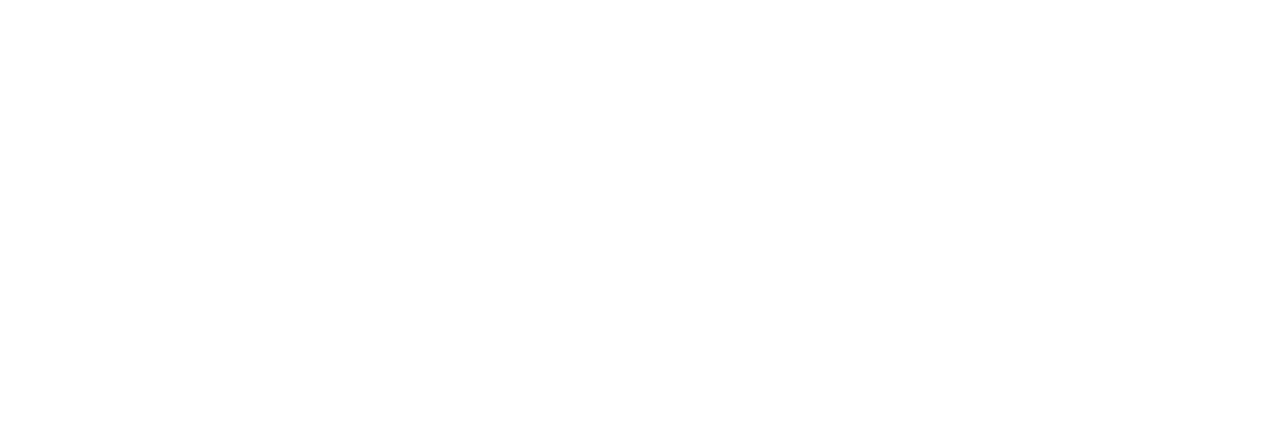
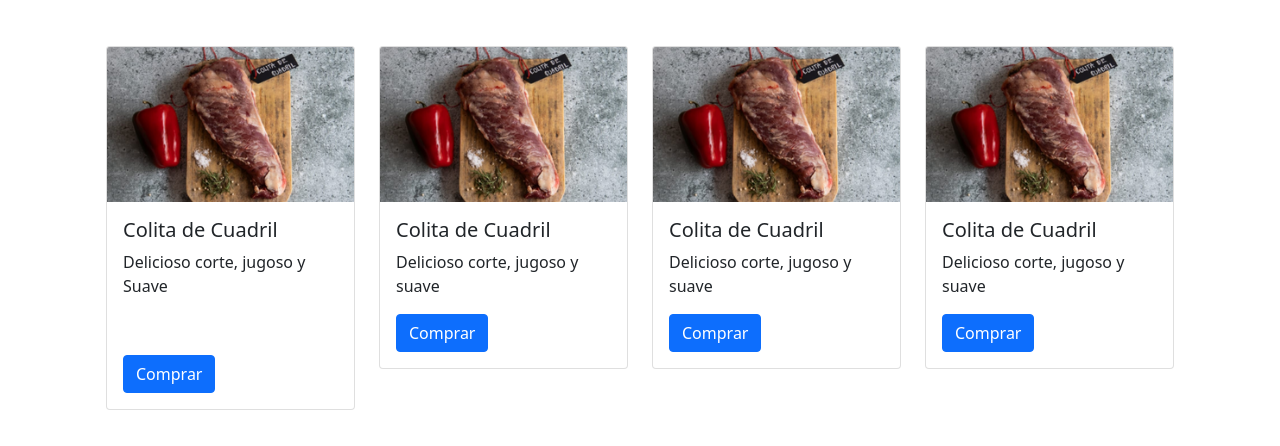
Before and after one commit to gastoncorrea/paladarnegro, a React (Create React App) app: page / in a window 1280 px wide. Shown: the part 1066-1512 px from the top of the page. Before the commit the page ends 1112 px from the top, so only its background shows below. Built offline with nearby package versions, Linux system fonts and the light colour scheme.

Commit message:
Se hizo sistema de grilla

```diff
--- a/src/componentes/Presentacion.js
+++ b/src/componentes/Presentacion.js
@@ -1,5 +1,6 @@
 import React, { Fragment } from "react";
-import { Carousel } from "react-bootstrap";
+import { Carousel, Card, Button, Badge } from "react-bootstrap";
+
 const Presentacion = () => {
   return (
     <Fragment>
@@ -35,6 +36,68 @@
           </Carousel.Item>
         </Carousel>
       </section>
+      <section className="my-5 row container mx-auto">
+        <div className="col-sm-12 col-md-3">
+          <Card>
+            <Card.Img
+              variant="top"
+              src={process.env.PUBLIC_URL + "colita_de_cuadril_canva.png"}
+            />
+            <Card.Body>
+              <Card.Title>Colita de Cuadril</Card.Title>
+              <Card.Text>
+                Delicioso corte, jugoso y Suave
+                <div>
+                  <Badge pill bg="warning" text="danger">
+                    <p>$1000</p>
+                  </Badge>
+                </div>
+              </Card.Text>
+              <Button variant="primary">Comprar</Button>
+            </Card.Body>
+          </Card>
+        </div>
+        <div className="col-sm-12 col-md-3">
+          <Card>
+            <Card.Img
+              variant="top"
+              src={process.env.PUBLIC_URL + "colita_de_cuadril_canva.png"}
+            />
+            <Card.Body>
+              <Card.Title>Colita de Cuadril</Card.Title>
+              <Card.Text>Delicioso corte, jugoso y suave</Card.Text>
+              <Button variant="primary">Comprar</Button>
+            </Card.Body>
+          </Card>
+        </div>
+        <div className="col-sm-12 col-md-3">
+          <Card>
+            <Card.Img
+              variant="top"
+              src={process.env.PUBLIC_URL + "colita_de_cuadril_canva.png"}
+            />
+            <Card.Body>
+              <Card.Title>Colita de Cuadril</Card.Title>
+              <Card.Text>Delicioso corte, jugoso y suave</Card.Text>
+              <Button variant="primary">Comprar</Button>
+            </Card.Body>
+          </Card>
+        </div>
+        <div className="col-sm-12 col-md-3">
+          <Card>
+            <Card.Img
+              variant="top"
+              src={process.env.PUBLIC_URL + "colita_de_cuadril_canva.png"}
+              className="w-100"
+            />
+            <Card.Body>
+              <Card.Title>Colita de Cuadril</Card.Title>
+              <Card.Text>Delicioso corte, jugoso y suave</Card.Text>
+              <Button variant="primary">Comprar</Button>
+            </Card.Body>
+          </Card>
+        </div>
+      </section>
     </Fragment>
   );
 };
```
Also changed, not shown: public/colita_de_cuadril_canva.png (added).
